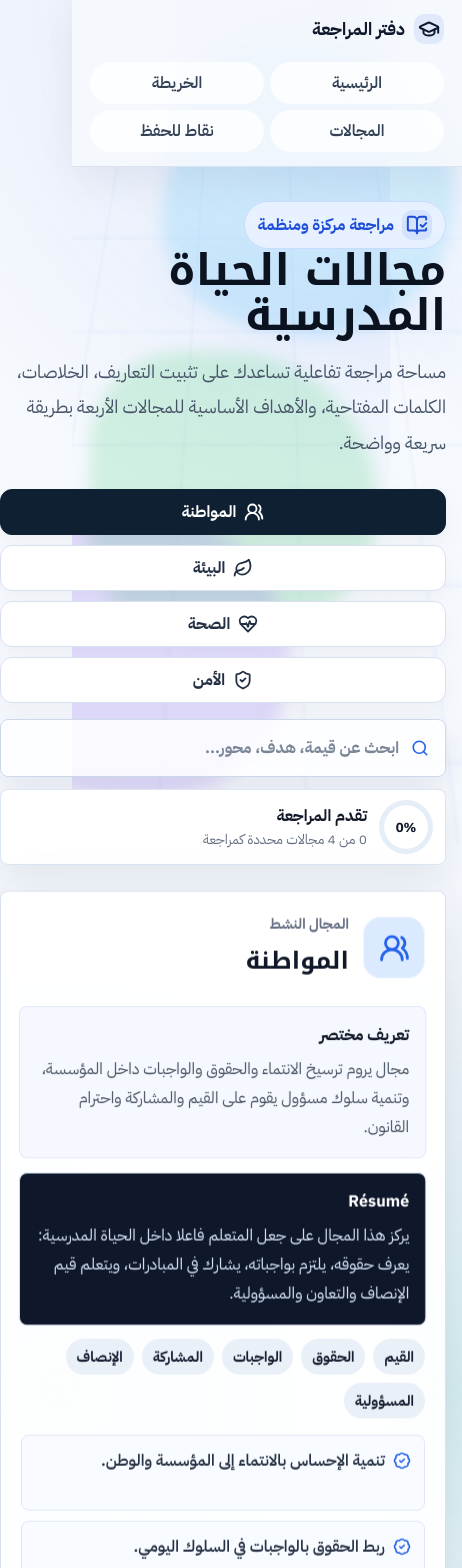
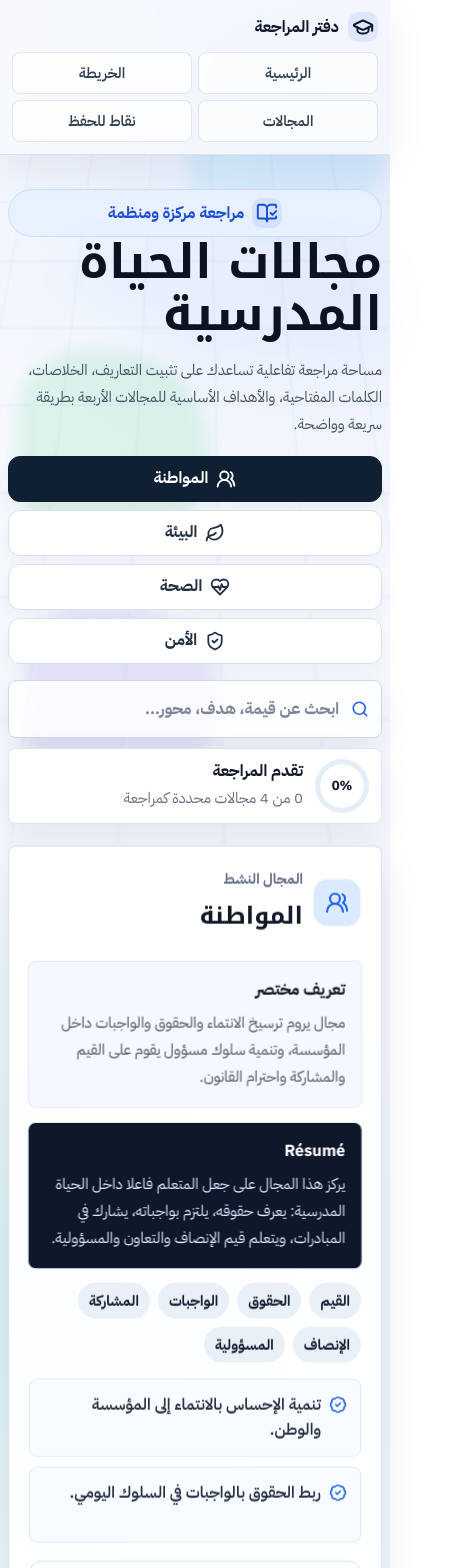
Before and after one commit to abderrahmaneelbouadani/majallat-al-hayat-al-madrasiya, a Next.js app: page / in a window 390 px wide. Shown: the top 1568 px of the page, 462 px wide, since content can reach past the window. Built offline with nearby package versions, Linux system fonts and the light colour scheme; a web font is replaced by a local one.

Commit message:
Improve responsive layout

```diff
--- a/app/globals.css
+++ b/app/globals.css
@@ -18,6 +18,7 @@
 
 html {
   scroll-behavior: smooth;
+  scroll-padding-top: 92px;
 }
 
 body {
@@ -253,7 +254,7 @@ h1 {
 
 .domain-tabs {
   display: grid;
-  grid-template-columns: repeat(4, minmax(112px, 1fr));
+  grid-template-columns: repeat(4, minmax(0, 1fr));
   gap: 10px;
   margin-top: 28px;
 }
@@ -288,6 +289,8 @@ footer button {
   align-items: center;
   justify-content: center;
   gap: 8px;
+  white-space: normal;
+  line-height: 1.35;
 }
 
 .domain-tabs svg,
@@ -768,6 +771,7 @@ footer button {
   background: rgba(255, 255, 255, 0.08);
   backdrop-filter: blur(12px);
   transform: translateZ(28px);
+  line-height: 1.35;
   transition:
     transform 0.28s cubic-bezier(0.2, 0.8, 0.2, 1),
     background 0.24s ease,
@@ -1096,6 +1100,7 @@ footer button {
   border: 1px solid rgba(255, 255, 255, 0.12);
   color: #ffffff;
   min-height: 78px;
+  overflow-wrap: anywhere;
 }
 
 .memory-list button.flipped {
@@ -1156,6 +1161,10 @@ footer span {
 }
 
 @media (max-width: 980px) {
+  html {
+    scroll-padding-top: 18px;
+  }
+
   .hero,
   .map-workspace,
   .study-tools,
@@ -1164,7 +1173,12 @@ footer span {
   }
 
   .hero {
-    padding-top: 34px;
+    min-height: auto;
+    padding: 34px 0 28px;
+  }
+
+  .domain-tabs {
+    grid-template-columns: repeat(2, minmax(0, 1fr));
   }
 
   .domain-card-grid {
@@ -1183,12 +1197,41 @@ footer span {
   .focus-strip > div {
     grid-column: 1 / -1;
   }
+
+  .map-section {
+    min-height: auto;
+  }
+
+  .map-workspace {
+    min-height: auto;
+  }
+
+  .orbit-map {
+    transform: none;
+  }
 }
 
 @media (max-width: 720px) {
+  .section-shell,
+  .memorize-section {
+    width: min(100% - 22px, 1180px);
+  }
+
+  .ambient-scene::before {
+    background-size: 38px 38px;
+  }
+
+  .ambient-scene span {
+    width: 12rem;
+    opacity: 0.12;
+  }
+
   .site-header {
+    position: relative;
     align-items: flex-start;
     flex-direction: column;
+    gap: 10px;
+    padding: 12px;
   }
 
   .site-header nav {
@@ -1198,8 +1241,31 @@ footer span {
   }
 
   .site-header nav a {
+    min-height: 42px;
+    padding: 9px 8px;
     text-align: center;
     background: rgba(255, 255, 255, 0.72);
+    border: 1px solid rgba(216, 224, 238, 0.8);
+    border-radius: 8px;
+    font-size: 0.92rem;
+  }
+
+  .brand {
+    font-size: 1rem;
+  }
+
+  .hero {
+    gap: 18px;
+  }
+
+  h1 {
+    font-size: clamp(2.45rem, 13vw, 3.55rem);
+    line-height: 1.08;
+  }
+
+  .hero-copy p {
+    font-size: 1rem;
+    line-height: 1.8;
   }
 
   .domain-tabs,
@@ -1209,20 +1275,77 @@ footer span {
     grid-template-columns: 1fr;
   }
 
+  .domain-tabs {
+    gap: 8px;
+    margin-top: 18px;
+  }
+
+  .study-tools {
+    gap: 10px;
+  }
+
+  .progress-widget {
+    align-items: flex-start;
+  }
+
+  .revision-panel,
+  .subtopic-panel,
+  .domain-card,
+  .memorize-card {
+    box-shadow: 0 16px 42px rgba(24, 35, 63, 0.1);
+  }
+
+  .panel-top,
+  .card-title {
+    gap: 10px;
+  }
+
+  .domain-icon {
+    width: 54px;
+    border-radius: 15px;
+  }
+
+  .domain-icon svg {
+    width: 27px;
+    height: 27px;
+  }
+
+  .panel-actions {
+    display: grid;
+    grid-template-columns: 1fr;
+  }
+
+  .panel-actions button {
+    width: 100%;
+  }
+
   .map-section {
-    padding-top: 44px;
+    padding: 42px 11px;
+  }
+
+  .map-copy {
+    margin-bottom: 16px;
+  }
+
+  .map-copy p {
+    line-height: 1.75;
   }
 
   .orbit-map {
-    min-height: 640px;
+    min-height: 560px;
   }
 
   .center-node {
-    width: 160px;
+    width: 148px;
+    min-height: 74px;
+    padding: 12px;
+    font-size: 0.92rem;
   }
 
   .map-node {
-    width: 78%;
+    width: min(88%, 330px);
+    min-height: 64px;
+    padding: 10px 12px;
     left: 50%;
     right: auto;
     transform: translateX(-50%);
@@ -1239,19 +1362,19 @@ footer span {
   }
 
   .node-1 {
-    top: 28px;
+    top: 22px;
   }
 
   .node-2 {
-    top: 132px;
+    top: 108px;
   }
 
   .node-3 {
-    bottom: 132px;
+    bottom: 108px;
   }
 
   .node-4 {
-    bottom: 28px;
+    bottom: 22px;
   }
 
   .section-heading,
@@ -1268,4 +1391,130 @@ footer span {
     grid-template-columns: 54px minmax(0, 1fr) 34px;
     gap: 10px;
   }
+
+  .domain-card {
+    padding: 18px;
+  }
+
+  .memorize-section {
+    padding-bottom: 44px;
+  }
+
+  .memory-list button,
+  .memory-list div {
+    grid-template-columns: 46px 1fr;
+    gap: 10px;
+    padding: 12px;
+  }
+
+  .memory-list span {
+    width: 38px;
+  }
 }
+
+@media (max-width: 430px) {
+  .section-shell,
+  .memorize-section {
+    width: min(100% - 16px, 1180px);
+  }
+
+  .eyebrow,
+  .section-kicker {
+    width: 100%;
+    justify-content: center;
+    padding: 8px 10px;
+    text-align: center;
+  }
+
+  h1 {
+    font-size: clamp(2.15rem, 14vw, 3rem);
+  }
+
+  .hero-copy p,
+  .info-block p,
+  .definition,
+  .subtopic-detail,
+  .subtopic-list p,
+  .memory-list p {
+    font-size: 0.94rem;
+  }
+
+  .search-box {
+    padding: 0 12px;
+  }
+
+  .progress-widget {
+    display: grid;
+    grid-template-columns: 54px 1fr;
+  }
+
+  .focus-strip {
+    padding: 8px;
+  }
+
+  .focus-strip button {
+    justify-content: flex-start;
+  }
+
+  .map-section {
+    padding-inline: 8px;
+  }
+
+  .orbit-map {
+    min-height: 520px;
+  }
+
+  .map-node {
+    width: min(92%, 310px);
+    font-size: 0.9rem;
+  }
+
+  .map-node svg,
+  .center-node svg {
+    width: 25px;
+    height: 25px;
+  }
+
+  .center-node {
+    width: 132px;
+    font-size: 0.84rem;
+  }
+
+  .subtopic-panel {
+    padding: 16px;
+  }
+
+  .card-toggle {
+    grid-template-columns: 48px minmax(0, 1fr) 32px;
+  }
+
+  .card-toggle > svg:last-child {
+    width: 32px;
+    height: 32px;
+    padding: 7px;
+  }
+
+  .domain-icon {
+    width: 48px;
+  }
+
+  .domain-icon svg {
+    width: 24px;
+    height: 24px;
+  }
+
+  .quick-legend div {
+    min-height: 78px;
+  }
+}
+
+@media (prefers-reduced-motion: reduce) {
+  *,
+  *::before,
+  *::after {
+    scroll-behavior: auto !important;
+    animation-duration: 0.001ms !important;
+    animation-iteration-count: 1 !important;
+    transition-duration: 0.001ms !important;
+  }
+}
```
